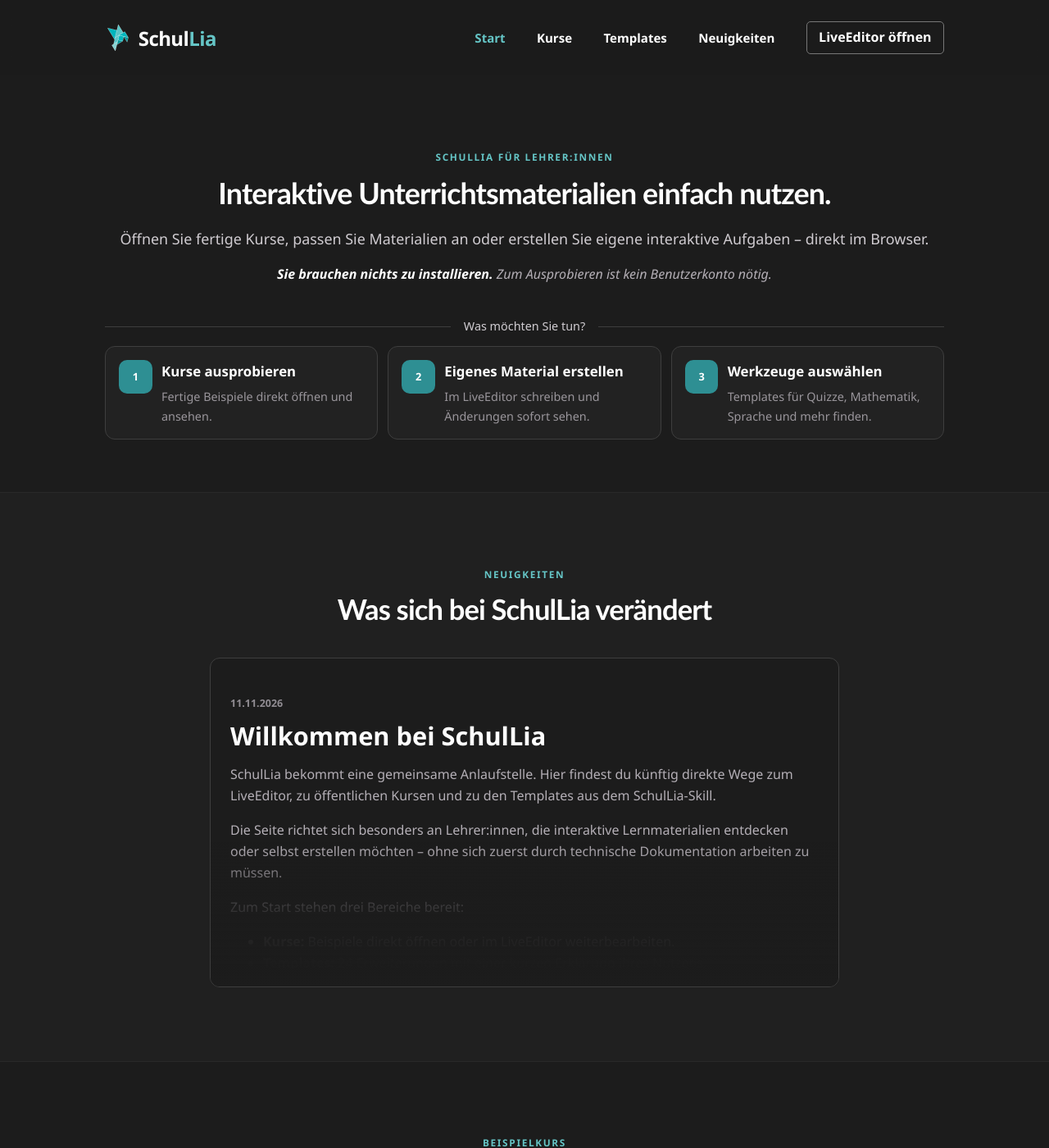
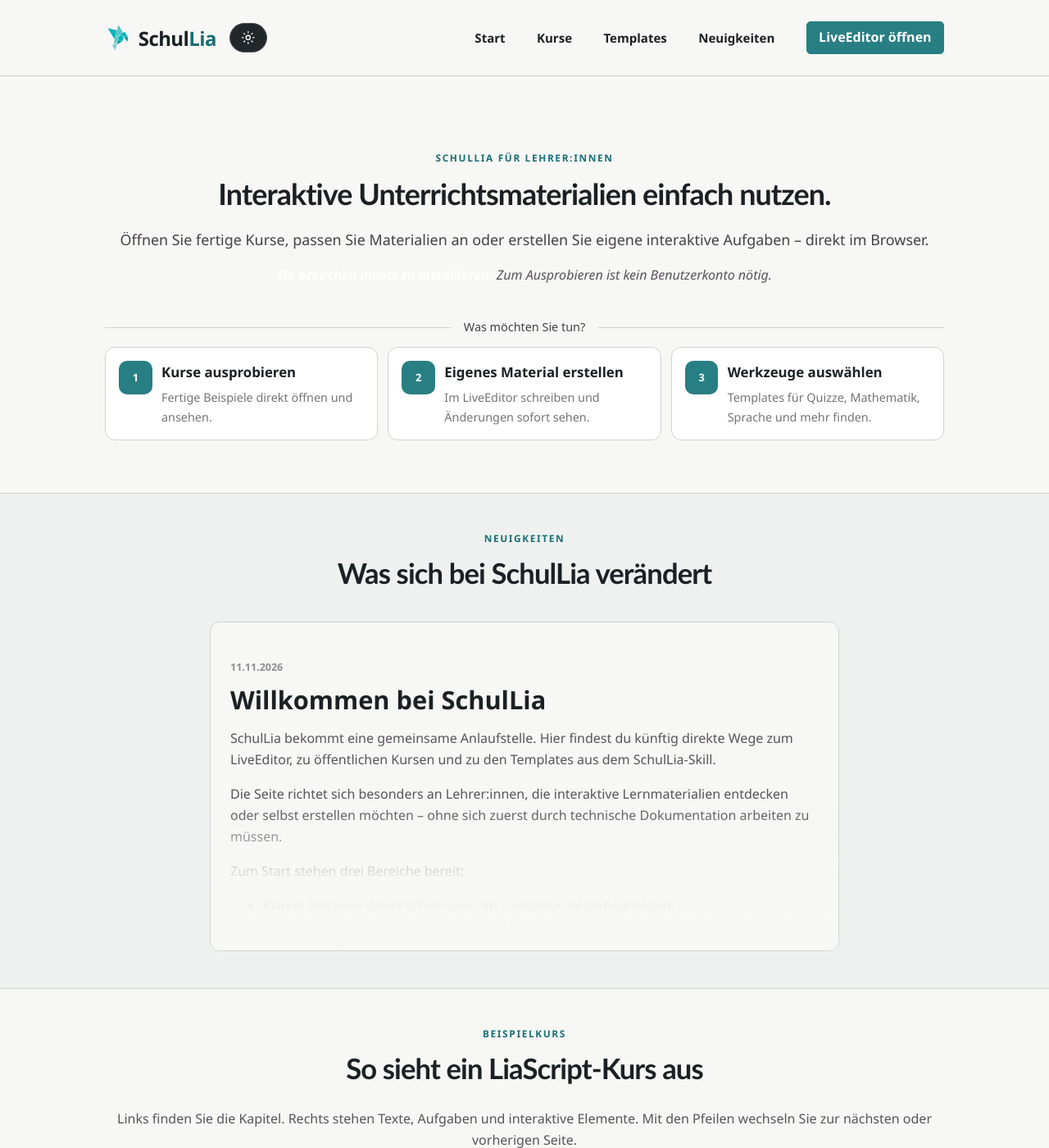
Before and after one commit to SchulLia/SchulLia.github.io, a Jekyll site: the page built from index.html, in a window 1280 px wide and 1400 px high. Shown: the whole window at 82% size. Built offline with Jekyll 4.4.1, drawn with Linux system fonts in a browser that asks for light colours.

Commit message:
Add theme switch and tighten section spacing

```diff
--- a/_config.yml
+++ b/_config.yml
@@ -8,6 +8,12 @@ repository: SchulLia/SchulLia.github.io
 permalink: /news/:title/
 markdown: kramdown
 future: false
+
+plugins:
+  - jekyll-feed
+
+feed:
+  path: feed.xml
 
 defaults:
   - scope:
--- a/_data/navigation.yml
+++ b/_data/navigation.yml
@@ -1,7 +1,7 @@
 - label: Start
   url: /
 - label: Kurse
-  url: /kurse/
+  url: https://liascript.github.io/course/
 - label: Templates
   url: /templates/
 - label: Neuigkeiten
--- a/_includes/header.html
+++ b/_includes/header.html
@@ -1,5 +1,6 @@
 <header class="site-header">
   <div class="shell site-header__inner">
+    <div class="site-header__brand-tools">
       <a class="brand" href="/" aria-label="SchulLia – Startseite">
         <img
           class="brand__logo"
@@ -11,6 +12,33 @@
         />
         <span>Schul<span>Lia</span></span>
       </a>
+      <button
+        class="theme-toggle"
+        type="button"
+        data-theme-toggle
+        aria-label="Helles Design aktivieren"
+        aria-pressed="true"
+        title="Helles Design aktivieren"
+      >
+        <svg
+          class="theme-toggle__icon theme-toggle__icon--moon"
+          viewBox="0 0 24 24"
+          aria-hidden="true"
+          focusable="false"
+        >
+          <path d="M20.2 15.3A8.6 8.6 0 0 1 8.7 3.8a8.7 8.7 0 1 0 11.5 11.5Z" />
+        </svg>
+        <svg
+          class="theme-toggle__icon theme-toggle__icon--sun"
+          viewBox="0 0 24 24"
+          aria-hidden="true"
+          focusable="false"
+        >
+          <circle cx="12" cy="12" r="3.5" />
+          <path d="M12 2v2M12 20v2M4.9 4.9l1.4 1.4M17.7 17.7l1.4 1.4M2 12h2M20 12h2M4.9 19.1l1.4-1.4M17.7 6.3l1.4-1.4" />
+        </svg>
+      </button>
+    </div>
     <button
       class="nav-toggle"
       type="button"
--- a/_layouts/default.html
+++ b/_layouts/default.html
@@ -3,7 +3,20 @@
   <head>
     <meta charset='utf-8'>
     <meta name='viewport' content='width=device-width, initial-scale=1'>
-    <meta name='theme-color' content='#1c1c1c'>
+    <meta id='theme-color' name='theme-color' content='#1c1c1c'>
+    <script>
+      (() => {
+        try {
+          const savedTheme = localStorage.getItem('schullia-theme');
+          const systemTheme = window.matchMedia('(prefers-color-scheme: light)').matches
+            ? 'light'
+            : 'dark';
+          document.documentElement.dataset.theme = savedTheme || systemTheme;
+        } catch (_error) {
+          document.documentElement.dataset.theme = 'dark';
+        }
+      })();
+    </script>
     <title>{% if page.title %}{{ page.title }} · {% endif %}{{ site.title }}</title>
     <meta name='description' content='{{ page.description | default: site.description | escape }}'>
     <link rel='canonical' href='{{ page.url | absolute_url }}'>
@@ -18,6 +31,7 @@
     <meta property='og:url' content='{{ page.url | absolute_url }}'>
     <meta property='og:image' content='{{ site.url }}/assets/img/social-card.svg'>
     <link rel='icon' href='/pics/lrLia.png' type='image/png'>
+    <link rel='alternate' type='application/atom+xml' title='SchulLia-Patchnotes' href='/feed.xml'>
     <link rel='stylesheet' href='/assets/css/main.css'>
     <link rel='stylesheet' href='/assets/css/liascript-theme.css'>
     <script src='/assets/js/main.js' defer></script>
--- a/assets/css/liascript-theme.css
+++ b/assets/css/liascript-theme.css
@@ -15,7 +15,8 @@
   --max-width: 1320px;
   --radius: 12px;
   --shadow: 0 28px 75px rgba(0, 0, 0, 0.34);
-  --section-space: clamp(4.5rem, 7vw, 6rem);
+  --section-space: clamp(2.25rem, 3.5vw, 3rem);
+  color-scheme: dark;
 }
 
 body {
@@ -92,6 +93,12 @@ h3 {
   min-height: 92px;
 }
 
+.site-header__brand-tools {
+  display: flex;
+  align-items: center;
+  gap: 1rem;
+}
+
 .brand {
   gap: 0.55rem;
   color: #fff;
@@ -109,6 +116,43 @@ h3 {
 
 .brand > span > span {
   color: var(--teal-light);
+}
+
+.theme-toggle {
+  display: inline-grid;
+  width: 2.9rem;
+  height: 2.25rem;
+  flex: 0 0 auto;
+  padding: 0;
+  place-items: center;
+  border: 1px solid #777;
+  border-radius: 999px;
+  background: #fff;
+  color: #171717;
+  cursor: pointer;
+}
+
+.theme-toggle:hover {
+  border-color: var(--teal-light);
+}
+
+.theme-toggle__icon {
+  width: 1.1rem;
+  height: 1.1rem;
+  fill: none;
+  stroke: currentColor;
+  stroke-linecap: round;
+  stroke-linejoin: round;
+  stroke-width: 1.8;
+}
+
+.theme-toggle__icon--moon {
+  fill: currentColor;
+  stroke: none;
+}
+
+.theme-toggle__icon--sun {
+  display: none;
 }
 
 .site-nav {
@@ -659,6 +703,143 @@ h3 {
   text-align: center;
 }
 
+:root[data-theme="light"] {
+  --ink: #1b2024;
+  --muted: #57545b;
+  --paper: #f7f7f5;
+  --surface: #ffffff;
+  --soft: #eef1f0;
+  --dark: #f7f7f5;
+  --dark-soft: #ffffff;
+  --blue: #246f73;
+  --green: #2f7950;
+  --teal: #287f83;
+  --teal-light: #176f73;
+  --line: #cfd4d3;
+  --shadow: 0 24px 65px rgba(27, 32, 36, 0.14);
+  color-scheme: light;
+}
+
+[data-theme="light"] h1,
+[data-theme="light"] h2,
+[data-theme="light"] h3,
+[data-theme="light"] .hero h1,
+[data-theme="light"] .start-card strong,
+[data-theme="light"] .patchnote h3 a,
+[data-theme="light"] .news-card h3 a,
+[data-theme="light"] .news-list h2 a,
+[data-theme="light"] .faq-list summary,
+[data-theme="light"] .closing-cta h2 {
+  color: var(--ink);
+}
+
+[data-theme="light"] .site-header {
+  border-bottom: 1px solid var(--line);
+  background: rgba(247, 247, 245, 0.97);
+}
+
+[data-theme="light"] .brand,
+[data-theme="light"] .brand:hover,
+[data-theme="light"] .site-nav > a:not(.button),
+[data-theme="light"] .nav-toggle {
+  color: var(--ink);
+}
+
+[data-theme="light"] .theme-toggle {
+  border-color: #50555a;
+  background: #22272b;
+  color: #fff;
+}
+
+[data-theme="light"] .theme-toggle__icon--moon {
+  display: none;
+}
+
+[data-theme="light"] .theme-toggle__icon--sun {
+  display: block;
+}
+
+[data-theme="light"] .button {
+  border-color: #8b9092;
+  color: var(--ink);
+}
+
+[data-theme="light"] .button:hover {
+  border-color: var(--teal);
+  background: #e5f1f1;
+  color: var(--ink);
+}
+
+[data-theme="light"] .button--primary,
+[data-theme="light"] .button--small {
+  border-color: var(--teal);
+  background: var(--teal);
+  color: #fff;
+}
+
+[data-theme="light"] .button--primary:hover,
+[data-theme="light"] .button--small:hover {
+  border-color: #176f73;
+  background: #176f73;
+  color: #fff;
+}
+
+[data-theme="light"] .hero__lede,
+[data-theme="light"] .start-panel h2,
+[data-theme="light"] .page-hero .lede {
+  color: #444148;
+}
+
+[data-theme="light"] .start-card:hover,
+[data-theme="light"] .start-card--primary:hover {
+  background: #e7f2f1;
+  color: var(--ink);
+}
+
+[data-theme="light"] .section--soft,
+[data-theme="light"] .course-preview-section,
+[data-theme="light"] .page-hero {
+  border-color: var(--line);
+}
+
+[data-theme="light"] .patchnotes-window::after {
+  background: linear-gradient(
+    to bottom,
+    rgba(247, 247, 245, 0),
+    rgba(247, 247, 245, 0.76) 48%,
+    rgba(247, 247, 245, 0.98) 86%,
+    var(--paper)
+  );
+}
+
+[data-theme="light"] .micro-example,
+[data-theme="light"] .site-footer a,
+[data-theme="light"] .filter-button {
+  color: var(--ink);
+}
+
+[data-theme="light"] .pill {
+  background: #dcebea;
+  color: #195d60;
+}
+
+[data-theme="light"] .source-note {
+  background: #e3efee;
+}
+
+[data-theme="light"] .source-note p {
+  color: #31585a;
+}
+
+[data-theme="light"] .template-card__mark {
+  background: #e1efe6;
+  color: #286a44;
+}
+
+[data-theme="light"] .site-footer {
+  background: #eceeec;
+}
+
 @media (max-width: 960px) {
   .shell {
     width: calc(100% - 2rem);
@@ -703,7 +884,7 @@ h3 {
   }
 
   .section {
-    padding: 4rem 0;
+    padding: 2rem 0;
   }
 
   .patchnotes-scroll {
--- a/assets/js/main.js
+++ b/assets/js/main.js
@@ -1,4 +1,57 @@
 document.documentElement.classList.add("js");
+
+const themeToggle = document.querySelector("[data-theme-toggle]");
+const themeColor = document.querySelector("#theme-color");
+const systemTheme = window.matchMedia("(prefers-color-scheme: light)");
+
+const storedTheme = () => {
+  try {
+    return localStorage.getItem("schullia-theme");
+  } catch (_error) {
+    return null;
+  }
+};
+
+const applyTheme = (theme) => {
+  const isDark = theme === "dark";
+  const actionLabel = isDark
+    ? "Helles Design aktivieren"
+    : "Dunkles Design aktivieren";
+
+  document.documentElement.dataset.theme = theme;
+  if (themeColor) themeColor.content = isDark ? "#1c1c1c" : "#f7f7f5";
+
+  if (themeToggle) {
+    themeToggle.setAttribute("aria-label", actionLabel);
+    themeToggle.setAttribute("title", actionLabel);
+    themeToggle.setAttribute("aria-pressed", String(isDark));
+  }
+};
+
+applyTheme(
+  document.documentElement.dataset.theme ||
+    storedTheme() ||
+    (systemTheme.matches ? "light" : "dark"),
+);
+
+if (themeToggle) {
+  themeToggle.addEventListener("click", () => {
+    const nextTheme =
+      document.documentElement.dataset.theme === "dark" ? "light" : "dark";
+
+    try {
+      localStorage.setItem("schullia-theme", nextTheme);
+    } catch (_error) {
+      // Der Schalter funktioniert auch, wenn der Browser Speicher blockiert.
+    }
+
+    applyTheme(nextTheme);
+  });
+}
+
+systemTheme.addEventListener("change", (event) => {
+  if (!storedTheme()) applyTheme(event.matches ? "light" : "dark");
+});
 
 const navToggle = document.querySelector(".nav-toggle");
 const navigation = document.querySelector(".site-nav");
```
Lines whose indentation alone changed are shown as unchanged.
